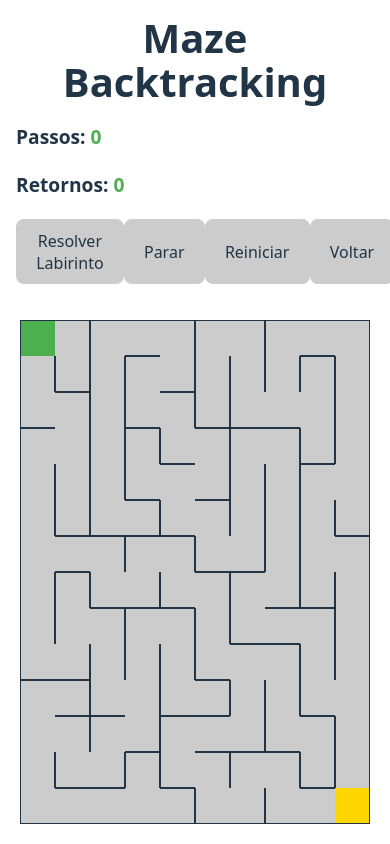
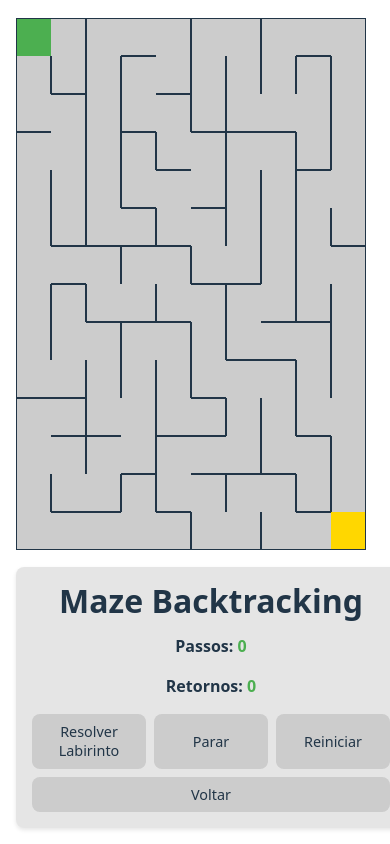
Before and after one commit to arthur-cristo/maze-backtracking, a website built with Vite: page index.html in a window 390 px wide. Both pictures are taken after a click on the button "Começar". Built offline with nearby package versions, Linux system fonts and the light colour scheme.

Commit message:
Responsividade

```diff
--- a/src/style.css
+++ b/src/style.css
@@ -82,8 +82,11 @@ button:focus-visible {
   align-items: center;
   justify-content: center;
   max-width: 100vw;
-  height: 100vh;
+  min-height: 100vh;
+  height: 100%;
   overflow: hidden;
+  padding: 1rem;
+  box-sizing: border-box;
 }
 
 #maze-screen {
@@ -91,19 +94,27 @@ button:focus-visible {
   flex-direction: row;
   align-items: start;
   justify-content: space-between;
+  width: 100%;
+  gap: 2rem;
 }
 
 #sidebar {
-  margin: 1em;
+  min-width: 250px;
+  padding: 1rem;
+  background-color: rgba(0, 0, 0, 0.1);
+  border-radius: 8px;
+  box-shadow: 0 2px 4px rgba(0, 0, 0, 0.1);
 }
 
 #sidebar > h1 {
   margin: 0;
+  font-size: clamp(1.5rem, 4vw, 3.2rem);
+  text-align: center;
 }
 
 #steps-text, #returns-text {
   margin: 1em 0;
-  font-size: 1.2em;
+  font-size: clamp(1rem, 2vw, 1.2rem);
 }
 
 #steps-value, #returns-value {
@@ -128,21 +139,37 @@ button:focus-visible {
   display: none !important;
 }
 
+#buttons {
+  display: flex;
+  flex-direction: column;
+  gap: 0.5rem;
+  margin-top: 2rem;
+}
+
+#buttons button {
+  width: 100%;
+}
+
 #maze-container {
   display: flex;
   flex-direction: column;
   align-items: center;
   justify-content: center;
+  flex: 1;
   width: 100%;
   height: 100%;
-  max-width: 60vw;
-  max-height: calc(100% - 2em);
-  margin: 1em;
+  aspect-ratio: 1;
+  max-width: min(calc(100vh - 2rem), calc(100vw - 300px));
+  margin: 0 auto;
 }
 
-#buttons {
+.maze-row {
   display: flex;
-  justify-content: space-between;
+  width: 100%;
+}
+
+.maze-cell {
+  aspect-ratio: 1;
 }
 
 #description {
@@ -158,15 +185,42 @@ button:focus-visible {
     font-size: 1em;
   }
   #maze-screen {
+    flex-direction: column;
+    gap: 1rem;
+  }
+  #sidebar {
+    width: 100%;
+    min-width: unset;
+    order: 2;
+  }
+  #buttons {
+    flex-direction: row;
+    flex-wrap: wrap;
     justify-content: center;
-    flex-direction: column;
+    margin-top: 1rem;
   }
-  aside {
-    justify-content: center;
-    width: 100%;
-    max-width: calc(100% - 2em);
+  #buttons button {
+    width: auto;
+    flex: 1;
+    min-width: 120px;
   }
   #maze-container {
-    max-width: calc(100% - 2em);
+    order: 1;
+    max-width: min(calc(100vh - 300px), 100vw);
   }
 }
+
+@media (max-width: 480px) {
+  #sidebar > h1 {
+    font-size: 2rem;
+  }
+  #steps-text, #returns-text {
+    font-size: 1rem;
+    text-align: center;
+  }
+  #buttons button {
+    min-width: 100px;
+    padding: 0.5em 1em;
+    font-size: 0.9em;
+  }
+}
```
